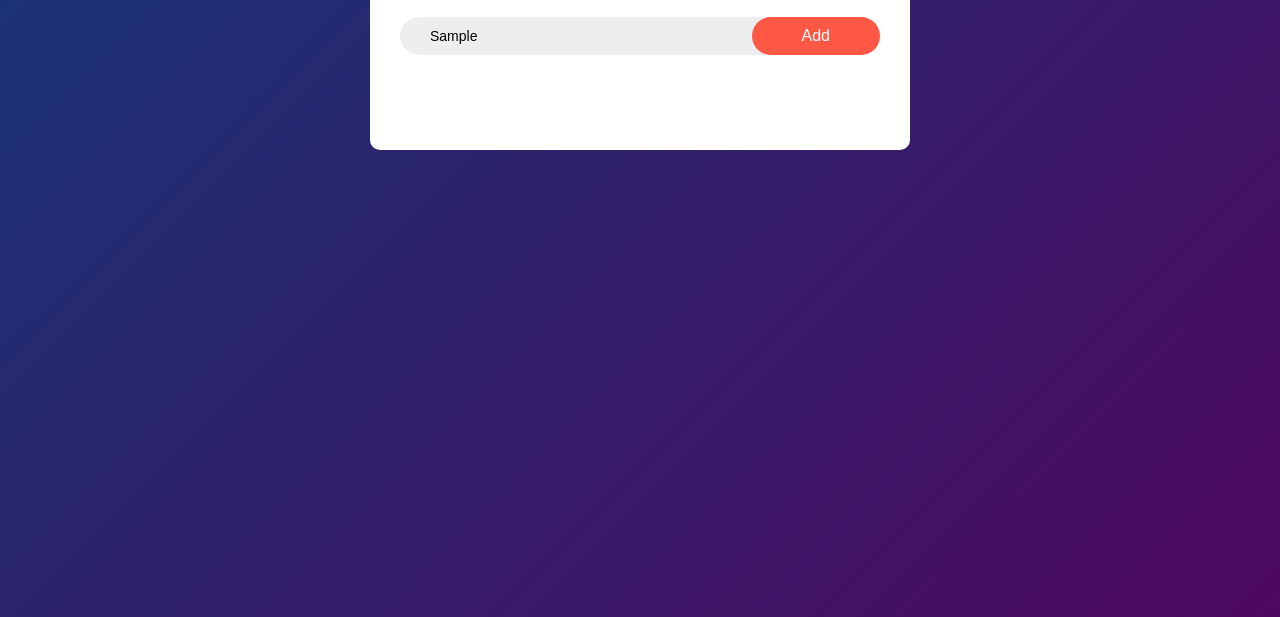
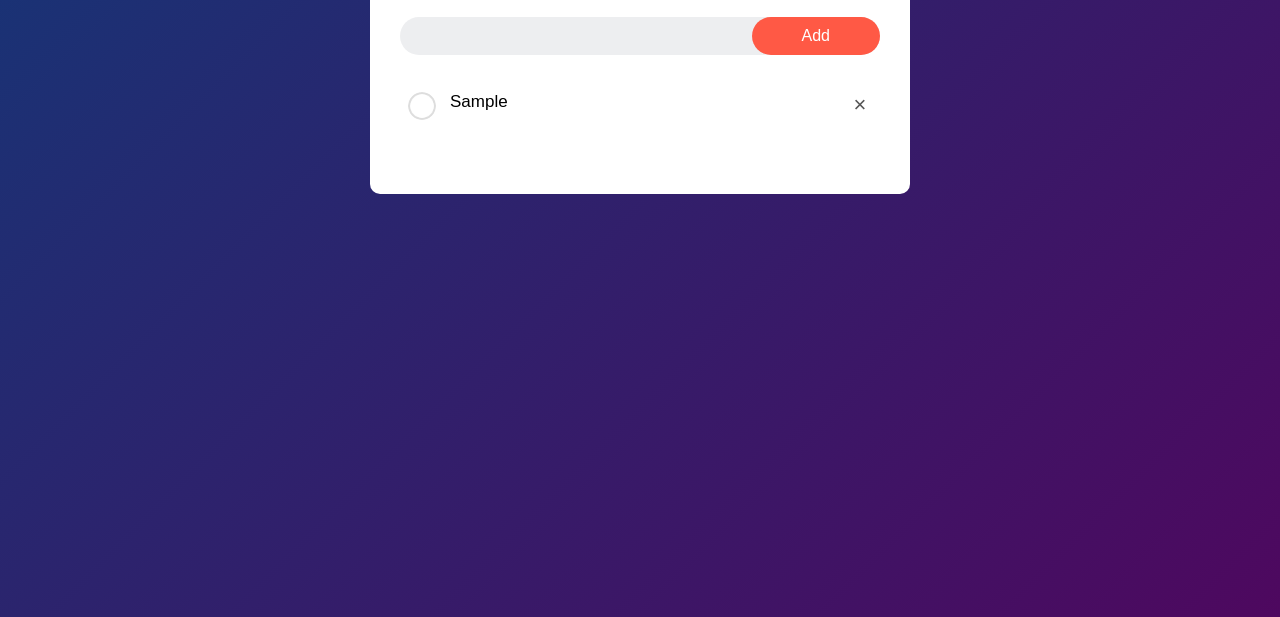
Before and after one commit to Gimhnaay/to-do-list, a plain HTML site: page index.html in a window 1280 px wide. Both pictures are taken after typing "Sample" into the empty fields and a click on the button "Add". Shown: the part 183-800 px from the top of the page. Drawn offline with Linux system fonts and the light colour scheme.

Commit message:
completed the to do list

```diff
--- a/index.html
+++ b/index.html
@@ -16,7 +16,7 @@
                     <img src="images/icon.png"></h2>
                     <div class="row">
                         <input type="text" id="input-box" placeholder="Add your text">
-                        <button>Add</button>
+                        <button onclick="addTask()">Add</button>
                     </div>
                     <ul id="list-container">
 
--- a/script.js
+++ b/script.js
@@ -0,0 +1,39 @@
+const inputBox=document.getElementById("input-box");
+const listContainer=document.getElementById("list-container");
+
+function addTask(){
+    if(inputBox.value===''){
+        alert("You must write something!");
+    }
+    else{
+        let li=document.createElement("li");
+        li.innerHTML=inputBox.value; //Add to li
+        listContainer.appendChild(li); //Display li
+        let span = document.createElement("span");
+        span.innerHTML="\u00d7";
+        li.appendChild(span);
+
+    }
+    inputBox.value=" ";
+    saveData();
+}
+
+listContainer.addEventListener("click",function(e){
+    if(e.target.tagName==="LI"){
+        e.target.classList.toggle("checked");
+        saveData();
+    }
+    else if(e.target.tagName==="SPAN"){
+        e.target.parentElement.remove();
+        saveData();
+    }
+},false);
+
+function saveData(){ //save data
+    localStorage.setItem("data", listContainer.innerHTML);
+}
+
+function showTask(){
+    listContainer.innerHTML=localStorage.getItem("data")
+}
+showTask();
--- a/style.css
+++ b/style.css
@@ -91,3 +91,21 @@ ul li.checked::before{
     background-image: url(images/checked.png);
 
 }
+
+ul li span{
+    position: absolute;
+    right: 0;
+    top: 5px;
+    width: 40px;
+    height: 40px;
+    font-size: 22px;
+    color: #555;
+    line-height: 40px;
+    text-align: center;
+    border-radius: 50%;
+}
+
+ul li span:hover{
+    background: #edeef0;
+
+}
```
